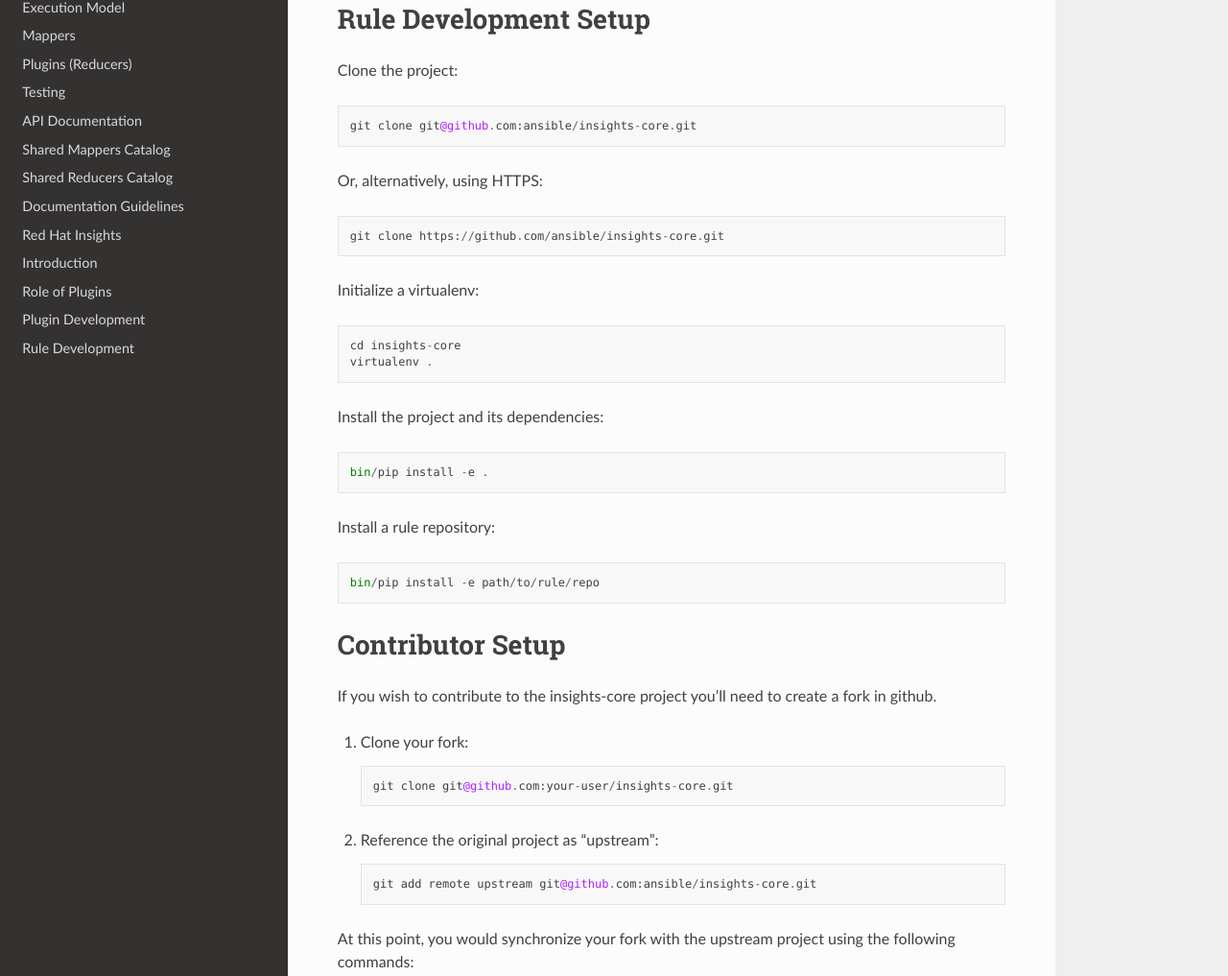
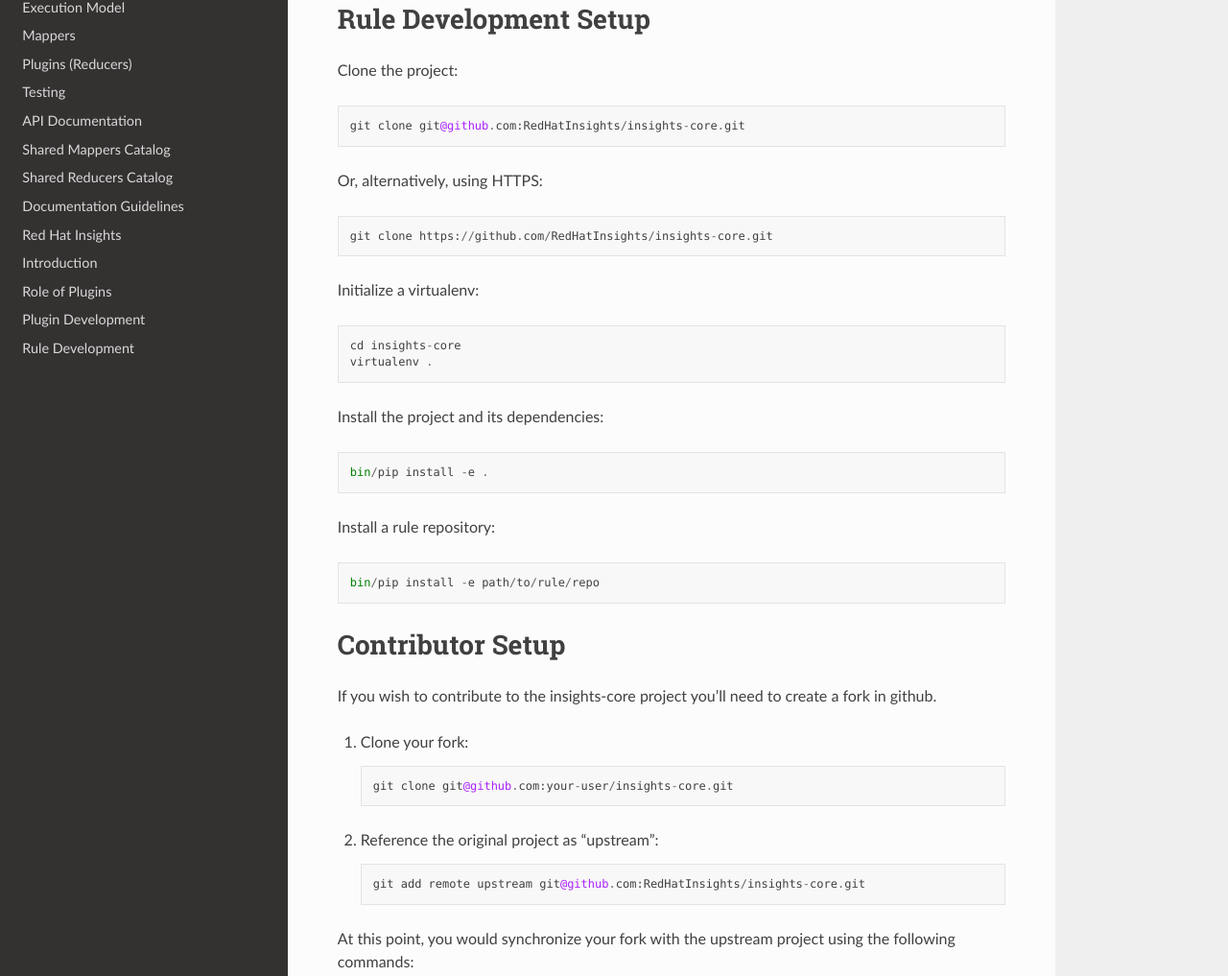
Before and after one commit to Shreyanand/insights-core, a Sphinx documentation site: the page built from docs/what_is_insights_core.rst, in a window 1280 px wide and 1400 px high. Shown: the part 351-1368 px from the top of the window at 96% size. Built offline with Sphinx 7.4.7 and the Read the Docs theme 2.0.0, drawn with Linux system fonts in a browser that asks for light colours; the version number could not be read and is left out.

Commit message:
Update ansible repo references to RedHatInsights.

```diff
--- a/docs/insights.rst
+++ b/docs/insights.rst
@@ -1369,5 +1369,5 @@
 
 .. _Red Hat Customer Portal: https://access.redhat.com
 .. _Red Hat Insights Portal: https://access.redhat.com/products/red-hat-insights.
-.. _insights-core Repository: https://github.com/ansible/insights-core
+.. _insights-core Repository: https://github.com/RedHatInsights/insights-core
 .. _Mozilla OpenSSH Security Guidelines: https://wiki.mozilla.org/Security/Guidelines/OpenSSH
--- a/docs/what_is_insights_core.rst
+++ b/docs/what_is_insights_core.rst
@@ -18,11 +18,11 @@
 
 Clone the project::
 
-    git clone git@github.com:ansible/insights-core.git
+    git clone git@github.com:RedHatInsights/insights-core.git
 
 Or, alternatively, using HTTPS::
 
-    git clone https://github.com/ansible/insights-core.git
+    git clone https://github.com/RedHatInsights/insights-core.git
 
 Initialize a virtualenv::
 
@@ -49,7 +49,7 @@
 
 2. Reference the original project as "upstream"::
 
-    git add remote upstream git@github.com:ansible/insights-core.git
+    git add remote upstream git@github.com:RedHatInsights/insights-core.git
 
 At this point, you would synchronize your fork with the upstream project
 using the following commands::
@@ -58,7 +58,7 @@
     git push origin master
 
 You will need to initialize the project per the
-`readme.md <https://github.com/ansible/insights-core/blob/master/README.md>`_
+`readme.md <https://github.com/RedHatInsights/insights-core/blob/master/README.md>`_
 file.
 
 
```
